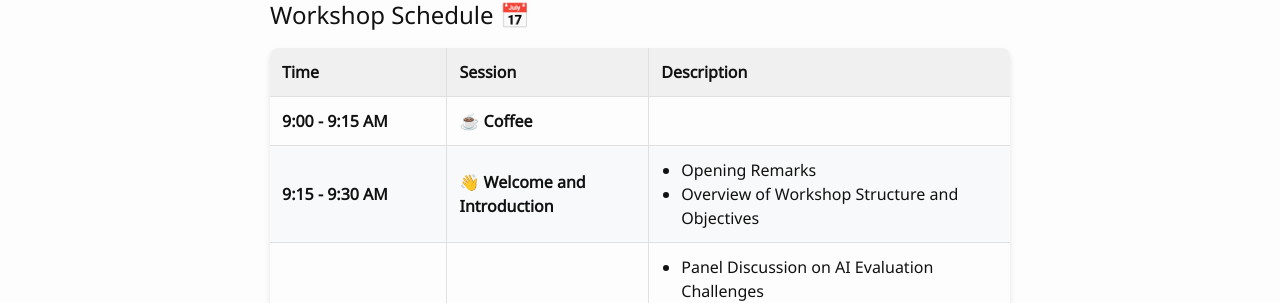
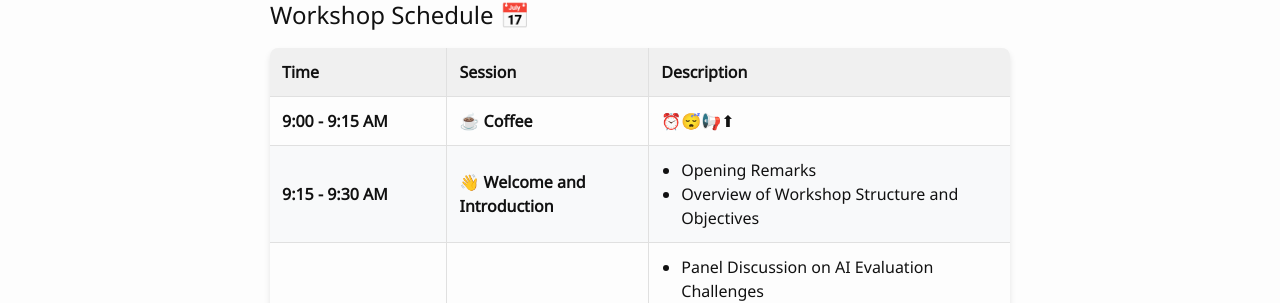
Before and after one commit to aaai-fidu-lab/aaai-fidu-lab.github.io, a Jekyll site: the page built from schedule.md, in a window 1280 px wide and 900 px high. Shown: the part 167-470 px from the top of the window. Built offline with Jekyll 4.4.1, drawn with Linux system fonts in a browser that asks for light colours; our own code applies the rules of GitHub Pages for plain Markdown files.

Commit message:
Update schedule.md

```diff
--- a/schedule.md
+++ b/schedule.md
@@ -102,7 +102,7 @@ nav: true
     <tr>
       <td class="time-column">9:00 - 9:15 AM</td>
       <td class="session-column">☕ Coffee</td>
-      <td class="description-column"></td>
+      <td class="description-column">⏰😴📢⬆</td>
     </tr>
     <tr>
       <td class="time-column">9:15 - 9:30 AM</td>
```
